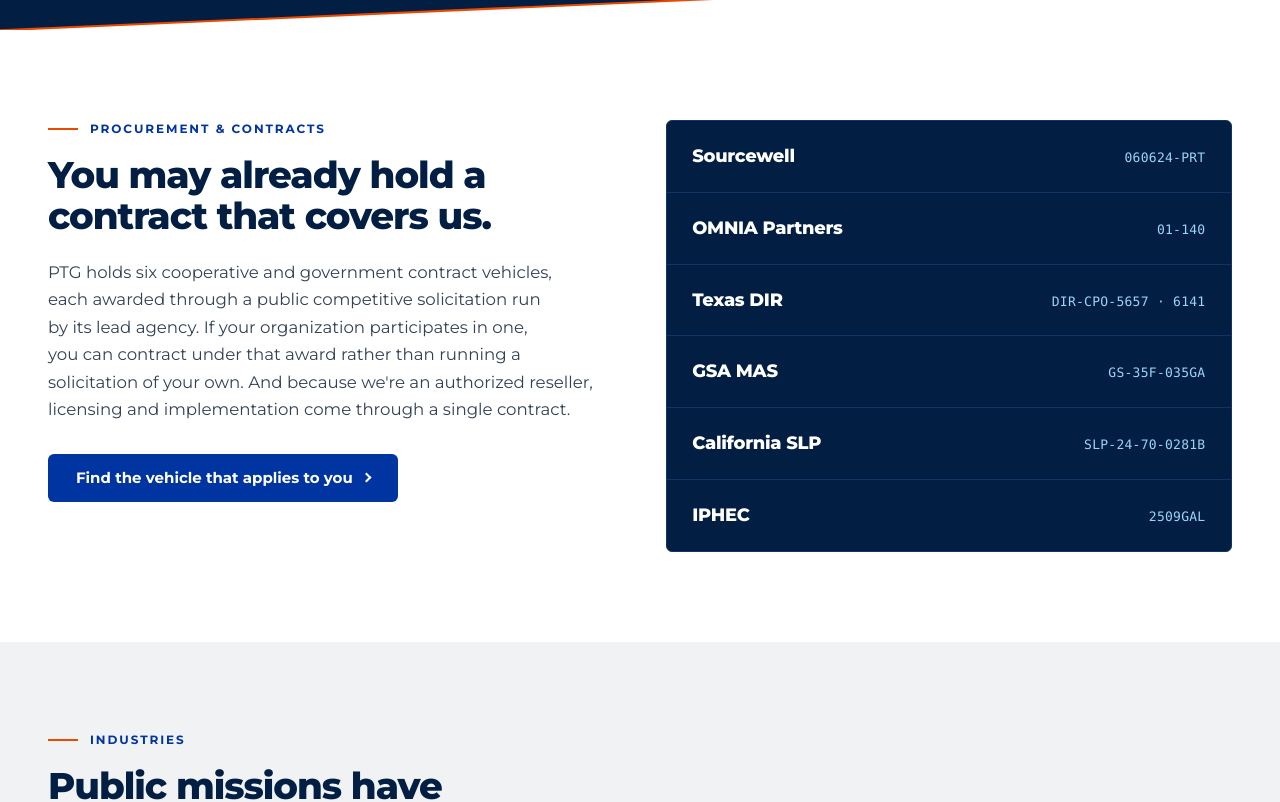
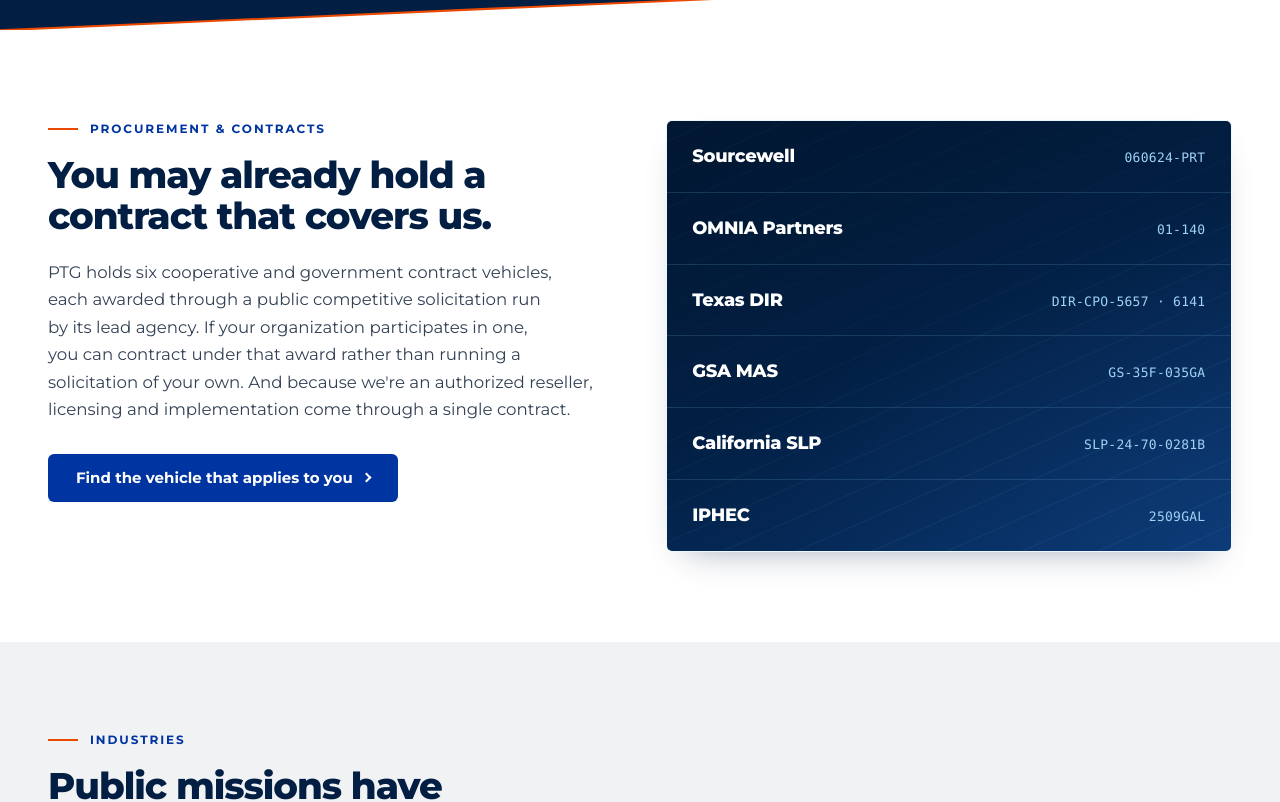
Before and after one commit to tjordanbennett/ptg, a Next.js app: page / in a window 1280 px wide. Shown: the part 2263-3065 px from the top of the page. Built offline with nearby package versions, Linux system fonts and the light colour scheme.

Commit message:
vehicle panel gradient and card shadow polish

```diff
--- a/app/globals.css
+++ b/app/globals.css
@@ -178,8 +178,10 @@
   .hov-vehrow {
     color: #ffffff;
   }
+  /* Translucent, not a solid fill — the rows sit on a gradient now, so an
+     opaque hover would punch a flat rectangle through it. */
   .hov-vehrow:hover {
-    background: #0a2e5a;
+    background: rgba(128, 206, 255, 0.12);
     color: #80ceff;
   }
 
@@ -553,9 +555,19 @@
     border-color: #cbd5e1;
     box-shadow: 0 28px 54px -24px rgba(2, 31, 67, 0.32);
   }
-  /* Industries carousel cards keep the lift but drop the shadow. */
+  /* Resting shadow — lighter than the Open Roles card because these are small
+     and there are five in a row; the same weight reads as haze across the band.
+     Shallow enough to clear the track's 11px padding, which is all the room
+     `overflow-y: hidden` leaves it. */
+  .hov-card--flat {
+    box-shadow: 0 12px 26px -20px rgba(2, 31, 67, 0.22);
+  }
+  /* Industries carousel cards: a lighter shadow than the standard card, both at
+     rest (inline, in IndustriesCarousel.tsx) and on hover. This used to be
+     `box-shadow: none` — which, once the cards gained a resting shadow, meant
+     hovering made a card look FLATTER than its neighbours. It deepens now. */
   .hov-card--flat:hover {
-    box-shadow: none;
+    box-shadow: 0 18px 34px -20px rgba(2, 31, 67, 0.3);
   }
   /* ── Hero load reveal ──────────────────────────────────────────────
      Driven by CSS, not by motion's animate prop, so the hidden state can
--- a/app/page.tsx
+++ b/app/page.tsx
@@ -108,19 +108,49 @@
                 ))}
                 <Link href={h.contracts.cta.href} className="hov-cta-blue hov-move cta" style={{ display: "inline-flex", alignItems: "center", gap: 10 }}>{h.contracts.cta.label} <Arrow /></Link>
               </Reveal>
-              {/* Original two-column row — name left, contract number right —
-                  on a navy panel instead of white. `gap: 1` over the container's
-                  background is what draws the hairlines between rows, so the
-                  container colour IS the divider colour. */}
-              <Reveal as="ul" delay={0.08} style={{ display: "flex", flexDirection: "column", gap: 1, background: "#0E3565", border: "1px solid #0E3565", borderRadius: 6, overflow: "hidden" }}>
-                {h.contracts.vehicles.map((v) => (
-                  <li key={v.name} style={{ background: "#021F43" }}>
+              {/* Panel sits on a drawn navy field rather than flat fill —
+                  AngleField with navy stops, so this reuses the delivery-journey
+                  texture instead of inventing a fourth one. Rows are transparent
+                  so the gradient reads through them; the `gap: 1` divider trick
+                  had to go with it, because a 1px gap over a gradient stripes it.
+                  Dividers are explicit hairlines now. */}
+              <Reveal
+                as="div"
+                delay={0.08}
+                style={{
+                  position: "relative",
+                  overflow: "hidden",
+                  borderRadius: 6,
+                  border: "1px solid rgba(128,206,255,.16)",
+                  // Resting shadow, which the rest of the site reserves for hover
+                  // states — justified here because this is a dark block on white
+                  // rather than a white card, so a border alone leaves it flat.
+                  // Tighter and lighter than the hover shadows (-22px spread vs
+                  // -24px at .32) so it reads as sitting, not lifted.
+                  boxShadow: "0 16px 34px -20px rgba(2,31,67,.42)",
+                }}
+              >
+                <AngleField
+                  id="vehicles-field"
+                  stops={[
+                    { offset: "0%", color: "#01142C" },
+                    { offset: "48%", color: "#021F43" },
+                    { offset: "100%", color: "#0A3A78" },
+                  ]}
+                  scrim={[]}
+                  lineColor="#80CEFF"
+                  glowColor="#2C6BC4"
+                />
+                <ul style={{ position: "relative", zIndex: 1 }}>
+                  {h.contracts.vehicles.map((v, i) => (
+                    <li key={v.name} style={{ borderTop: i === 0 ? undefined : "1px solid rgba(128,206,255,.16)" }}>
                       <Link href={h.contracts.cta.href} className="hov-vehrow" style={{ display: "flex", alignItems: "baseline", justifyContent: "space-between", gap: 20, padding: "22px clamp(18px,2vw,26px)" }}>
                         <span style={{ fontSize: "clamp(16px,1.4vw,19px)", fontWeight: 800, letterSpacing: "-0.015em", color: "inherit" }}>{v.name}</span>
                         <span style={{ fontFamily: "ui-monospace, SFMono-Regular, Menlo, monospace", fontSize: 13, fontWeight: 400, letterSpacing: ".02em", color: "#9FD3F5", textAlign: "right", whiteSpace: "nowrap" }}>{v.number}</span>
                       </Link>
                     </li>
                   ))}
+                </ul>
               </Reveal>
             </div>
           </div>
@@ -230,7 +260,21 @@
                 <h2 id="careers-h" style={{ margin: "0 0 20px", fontSize: "clamp(27px,2.9vw,40px)", fontWeight: 800, lineHeight: 1.12, letterSpacing: "-0.028em", textWrap: "balance" }}>{h.careers.heading}</h2>
                 <p style={{ margin: 0, fontSize: "clamp(16.5px,1.3vw,19px)", lineHeight: 1.65, color: "#334155", maxWidth: "58ch", textWrap: "balance" }}>{h.careers.body}</p>
               </Reveal>
-              <Reveal as="div" delay={0.08} style={{ background: "#FFFFFF", border: "1px solid #E5E7EB", borderRadius: 6, padding: "clamp(26px,3vw,40px)" }}>
+              <Reveal
+                as="div"
+                delay={0.08}
+                style={{
+                  background: "#FFFFFF",
+                  border: "1px solid #E5E7EB",
+                  borderRadius: 6,
+                  padding: "clamp(26px,3vw,40px)",
+                  // Same idiom as the contract-vehicle panel, pulled back a
+                  // little: that one is a dark block on white and can carry a
+                  // heavier shadow, this is white-on-off-white where the same
+                  // opacity would read as a grey smudge rather than depth.
+                  boxShadow: "0 16px 34px -22px rgba(2,31,67,.26)",
+                }}
+              >
                 <h3 style={{ margin: "0 0 6px", fontSize: "clamp(18px,1.6vw,22px)", fontWeight: 800, letterSpacing: "-0.018em" }}>{h.careers.openRoles.heading}</h3>
                 <p style={{ margin: "0 0 24px", fontSize: 15, color: "#334155" }}>{h.careers.openRoles.sub}</p>
                 {roles.length > 0 ? (
--- a/components/IndustriesCarousel.tsx
+++ b/components/IndustriesCarousel.tsx
@@ -106,6 +106,9 @@
             as="article"
             key={ind.name}
             delay={i * 0.06}
+            // Shadow lives in CSS (.hov-card--flat), not inline: an inline
+            // box-shadow outranks the stylesheet, so the :hover rule could
+            // never override it and hovering did nothing.
             className="hov-card hov-card--flat"
             style={{
               flex: "0 0 auto",
```
Lines whose indentation alone changed are shown as unchanged.
